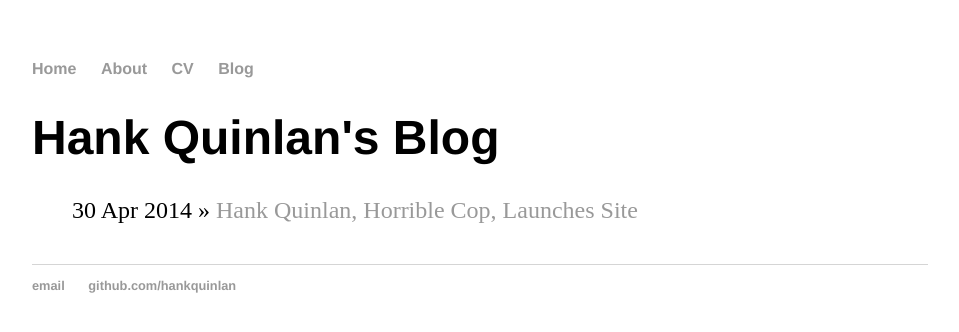
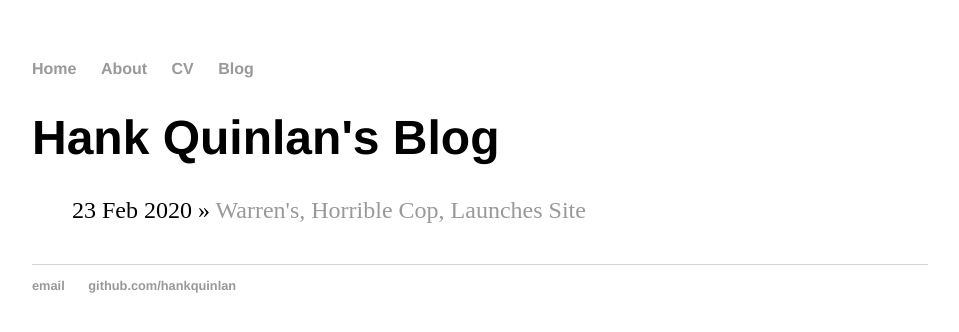
Before and after one commit to gitwazza/gitwazza.github.io, a Jekyll site: the page built from blog/index.html, in a window 1280 px wide. Shown: the top 332 px of the page, without its empty margins (160-1119 px from the left). Built offline with Jekyll 4.4.1, drawn with Linux system fonts in a browser that asks for light colours.

Commit message:
Update 2020-02-23-my-first-post.md

```diff
--- a/_posts/2020-02-23-my-first-post.md
+++ b/_posts/2020-02-23-my-first-post.md
@@ -1,7 +1,7 @@
 ---
 layout: post
-title: "Hank Quinlan, Horrible Cop, Launches Site"
-date: 2014-04-30
+title: "Warren's, Horrible Cop, Launches Site"
+date: 2020-02-23
 ---
 
 Well. Finally got around to putting this old website together. Neat thing about it - powered by [Jekyll](http://jekyllrb.com) and I can use Markdown to author my posts. It actually is a lot easier than I thought it was going to be.
```
